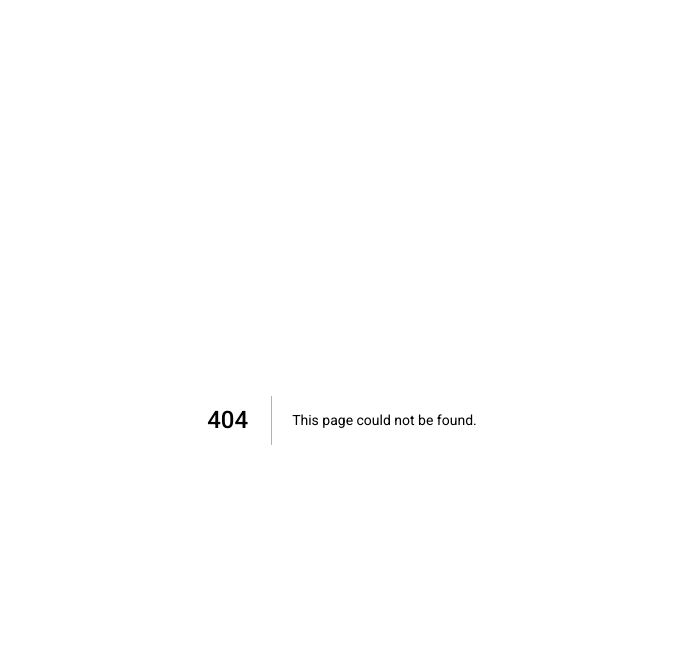
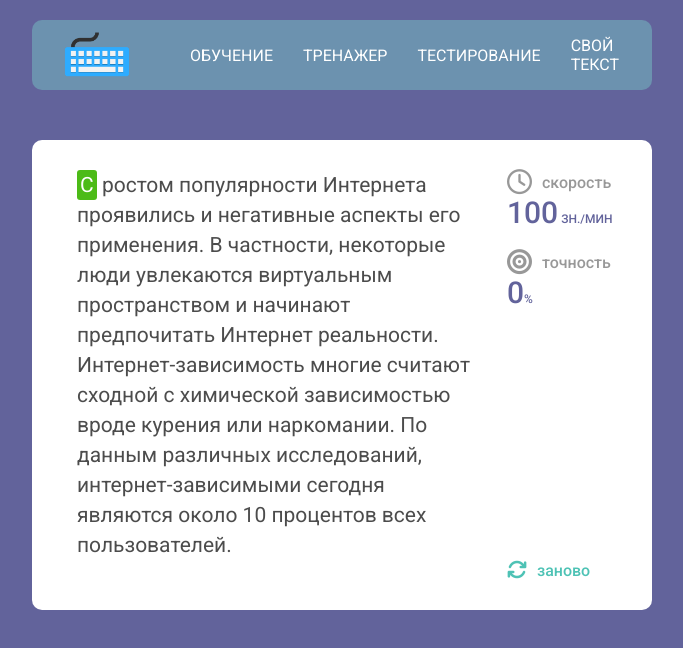
Before and after one commit to the-IvanDr/KeyboardTypeSimulator, a Next.js app: page /test in a window 1280 px wide. Before the commit this address had no page. Shown: the top 648 px of the page, without its empty margins (298-981 px from the left). Built offline with nearby package versions, Linux system fonts and the light colour scheme.

Commit message:
test_index_code_start

```diff
--- a/pages/_document.js
+++ b/pages/_document.js
@@ -6,7 +6,7 @@ class MyDocument extends Document {
             <Html>
                 <Head>
                     <link href={"https://fonts.googleapis.com/css2?family=Roboto:ital,wght@0,100;0,300;0,400;0,500;0,700;0,900;1,100;1,300;1,900&display=swap"} rel="stylesheet" />
-                    <link rel="stylesheet" href="https://cdnjs.cloudflare.com/ajax/libs/font-awesome/5.14.0/css/all.min.css" integrity="sha512-1PKOgIY59xJ8Co8+NE6FZ+LOAZKjy+KY8iq0G4B3CyeY6wYHN3yt9PW0XpSriVlkMXe40PTKnXrLnZ9+fkDaog==" crossorigin="anonymous" />
+                    <script src="https://use.fontawesome.com/22dab71b2f.js" />
                 </Head>
                 <body>
                     <Main />
--- a/pages/index.js
+++ b/pages/index.js
@@ -34,7 +34,7 @@ export default function Index() {
                     <section>
                         <h4>Пройди тест на скорость печати</h4>
                         <p>Узнай свою скорость печати и удиви приятелей своим результатом.</p>
-                        <Link href='/train'>
+                        <Link href='/test'>
                             <a>
                                 Перейти к тесту скорости печати <i className="fa fa-angle-right" aria-hidden="true" />
                             </a>
--- /dev/null
+++ b/pages/test/index.js
@@ -0,0 +1,72 @@
+import { useState, useEffect } from 'react';
+import Link from 'next/link';
+
+import { MainLayout } from '../../components/MainLayout/MainLayout';
+
+
+export default function Test({ text:randomText }) {
+    const [text, setText] = useState(randomText);
+
+    const [state, setState] = useState({
+        counter: 0,
+        beforeFocus: '',
+        typeFocus: text.slice(0, 1),
+        afterFocus: text.slice(1)
+    })
+
+    function typeHandler(event) {
+        const counter = state.counter + 1;
+        const beforeFocus = state.beforeFocus + state.typeFocus + '';
+        const typeFocus = state.afterFocus[0];
+        const afterFocus = text.slice(counter+1);
+
+        setState({
+            counter,
+            beforeFocus,
+            typeFocus,
+            afterFocus
+        })
+    }
+
+    useEffect(() => { // Перебацать
+        if(!state.typeFocus) return;
+
+        window.addEventListener('keydown', typeHandler);
+        return () => window.removeEventListener('keydown', typeHandler);
+    }, [state.counter, state.beforeFocus, state.typeFocus, state.afterFocus]);
+
+    return (
+        <MainLayout>
+            <div className='Test'>
+                <div className='Test__wrapper'>
+                    <div className='Test__main-text'>
+                        <span className='beforefocus'>{state.beforeFocus}</span>
+                        <span className='typefocus'>{state.typeFocus}</span>
+                        <span className='afterfocus'>{state.afterFocus}</span>
+                    </div>
+                    <div className='Test__main-state'>
+                        <div className='Test__main-state__speed'>
+                            <div className='Test__main-state__title'><i className="fa fa-clock-o" aria-hidden="true" /> скорость</div>
+                            <div className='Test__main-state__value'><span>100</span>Зн./мин</div>
+                        </div>
+
+                        <div className='Test__main-state__accuracy'>
+                            <div className='Test__main-state__title'><i className="fa fa-bullseye" aria-hidden="true" /> точность</div>
+                            <div className='Test__main-state__value'><span>{state.counter}</span>%</div>
+                        </div>
+                    </div>
+                </div>
+
+                <a href='/test'><i className="fa fa-refresh" aria-hidden="true" />заново</a>
+            </div>
+        </MainLayout>
+    )
+}
+
+export async function getServerSideProps(context) {
+    let text = 'С ростом популярности Интернета проявились и негативные аспекты его применения. В частности, некоторые люди увлекаются виртуальным пространством и начинают предпочитать Интернет реальности. Интернет-зависимость многие считают сходной с химической зависимостью вроде курения или наркомании. По данным различных исследований, интернет-зависимыми сегодня являются около 10 процентов всех пользователей.';
+
+    return {
+        props: { text }
+    }
+}
--- /dev/null
+++ b/styles/Test.scss
@@ -0,0 +1,93 @@
+.Test {
+    background: #fff;
+    margin-top: 50px;
+    padding: 30px 0 30px 45px;
+    border-radius: 10px;
+    display: flex;
+    flex-direction: column;
+
+    a {
+        align-self: flex-end;
+        width: 125px;
+        padding-right: 20px;
+        color: $button-color;
+        text-decoration: none;
+        // text-transform: uppercase;
+        display: flex;
+        align-items: center;
+        opacity: 0.8;
+        font-weight: 500;
+        // font-size: 11px;
+
+        i {
+            margin-right: 10px;
+            font-size: 20px;
+        }
+    }
+
+    &__wrapper {
+        display: flex;
+        justify-content: center;
+    }
+
+    &__main-text {
+        font-size: 21px;
+        margin-right: 25px;
+        line-height: 30px;
+        color: rgba(0, 0, 0, 0.7);
+
+        span {
+            &.typefocus {
+                background: #4cbb17;
+                padding: 3px;
+                border-radius: 3px;
+                color: #fff;
+            }
+
+            &.beforefocus{
+                color: #4cbb17;
+            }
+        }
+
+        &:hover{
+            cursor: default;
+        }
+    }
+
+    &__main-state {
+        padding-right: 20px;
+        *:not(i) {
+            width: 125px;
+        }
+
+        &__speed {
+            margin-bottom: 20px;
+
+            span {
+                margin-right: 3px;
+            }
+        }
+
+        &__title {
+            opacity: 0.4;
+            display: flex;
+            align-items: center;
+            font-weight: 500;
+
+            i {
+                font-size: 25px;
+                margin-right: 10px;
+            }
+        }
+
+        &__value {
+            color: #62639b;
+            text-transform: uppercase;
+            font-size: 12px;
+            font-weight: 500;
+            span {
+                font-size: 30px;
+            }
+        }
+    }
+}
--- a/styles/main.scss
+++ b/styles/main.scss
@@ -5,7 +5,7 @@
 }
 
 body{
-    padding: 20px 350px;
+    padding: 20px 330px;
     background: #62639B;
 }
 
@@ -13,3 +13,4 @@ body{
 @import './Header';
 @import './Article';
 @import './LinkButton';
+@import './Test';
```
